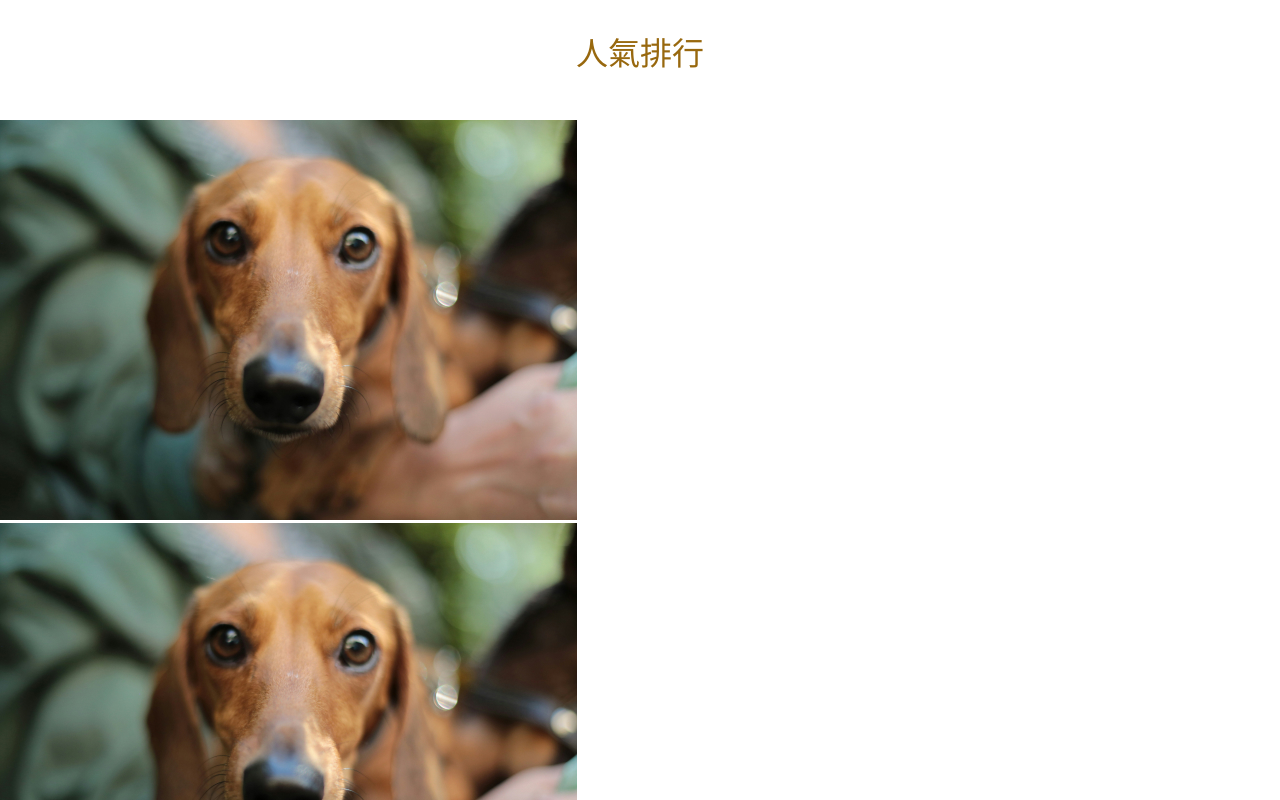
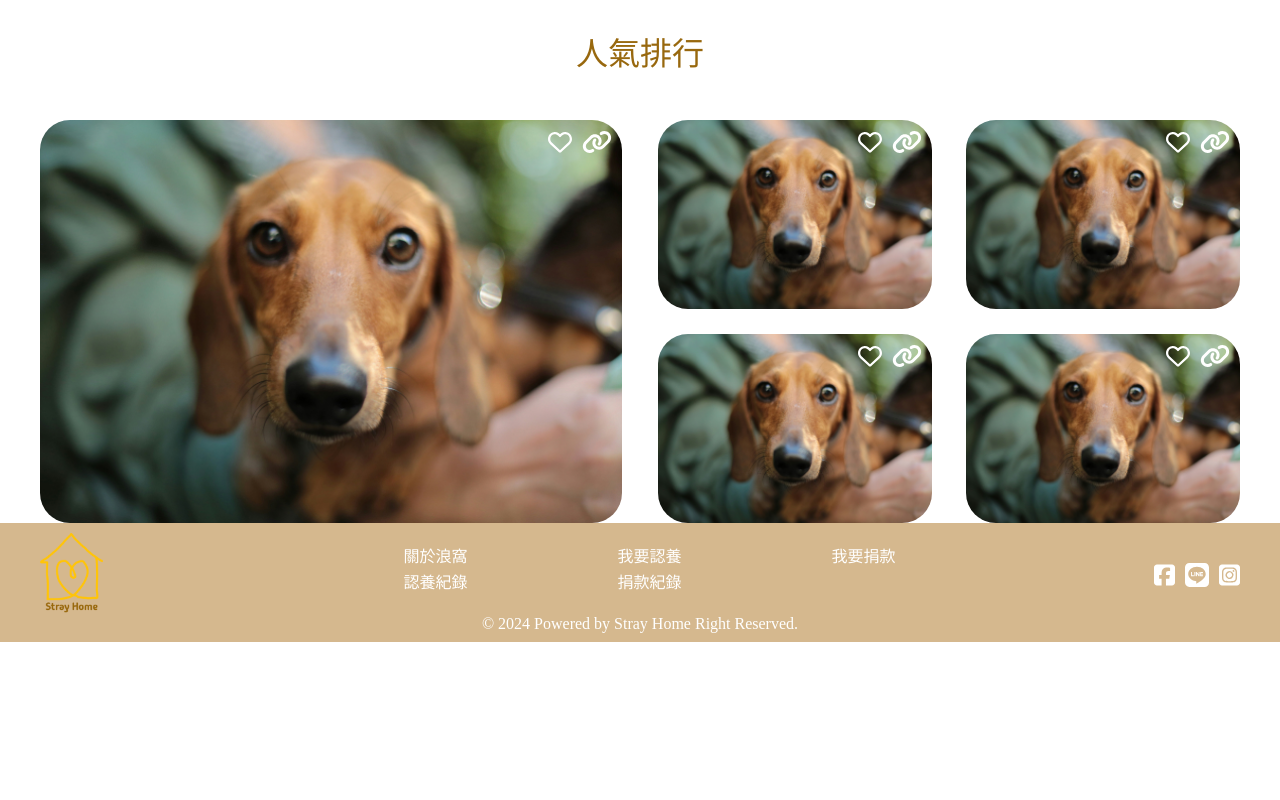
Before and after one commit to hanxinn/stray_home, a Vue app: page /home in a window 1280 px wide. Shown: the part 1260-2060 px from the top of the page. After the commit the page ends 1902 px from the top, so only its background shows below. Built offline with nearby package versions, Linux system fonts and the light colour scheme.

Commit message:
section popular 未完成

```diff
--- a/src/views/Home/index.vue
+++ b/src/views/Home/index.vue
@@ -73,22 +73,73 @@
     </div>
     <div class="popular-cardlist">
       <div class="rank1">
-        <div class="popular-card">
-        <div class="popular-card-pic">
-          <img src="../../assets/pic/home/dog1.jpg">
+        <div class="pop-card">
+          <div class="pop-card-pic">
+            <div class="pop-card-adopt">
+                    <p>我要認養</p>
+                  </div>
+                  <div class="pop-card-icon">
+                    <font-awesome-icon class="icon" icon="fa-regular fa-heart" />
+                    <font-awesome-icon class="icon" icon="fa-solid fa-link" />
+                  </div>
+            <img src="../../assets/pic/home/dog1.jpg">
+          </div>
+
         </div>
-
-      </div>
-
-
       </div>
       <div class="low-rank">
-        <div class="popular-card">
-        <div class="popular-card-pic">
-          <img src="../../assets/pic/home/dog1.jpg">
+        <div class="pop-card">
+          <div class="pop-card-pic">
+            <div class="pop-card-adopt">
+                    <p>我要認養</p>
+                  </div>
+                  <div class="pop-card-icon">
+                    <font-awesome-icon class="icon" icon="fa-regular fa-heart" />
+                    <font-awesome-icon class="icon" icon="fa-solid fa-link" />
+                  </div>
+            <img src="../../assets/pic/home/dog1.jpg">
+          </div>
+
         </div>
+        <div class="pop-card">
+          <div class="pop-card-pic">
+            <div class="pop-card-adopt">
+                    <p>我要認養</p>
+                  </div>
+                  <div class="pop-card-icon">
+                    <font-awesome-icon class="icon" icon="fa-regular fa-heart" />
+                    <font-awesome-icon class="icon" icon="fa-solid fa-link" />
+                  </div>
+            <img src="../../assets/pic/home/dog1.jpg">
+          </div>
 
-      </div>
+        </div>
+        <div class="pop-card">
+          <div class="pop-card-pic">
+            <div class="pop-card-adopt">
+                    <p>我要認養</p>
+                  </div>
+                  <div class="pop-card-icon">
+                    <font-awesome-icon class="icon" icon="fa-regular fa-heart" />
+                    <font-awesome-icon class="icon" icon="fa-solid fa-link" />
+                  </div>
+            <img src="../../assets/pic/home/dog1.jpg">
+          </div>
+
+        </div>
+        <div class="pop-card">
+          <div class="pop-card-pic">
+            <div class="pop-card-adopt">
+                    <p>我要認養</p>
+                  </div>
+                  <div class="pop-card-icon">
+                    <font-awesome-icon class="icon" icon="fa-regular fa-heart" />
+                    <font-awesome-icon class="icon" icon="fa-solid fa-link" />
+                  </div>
+            <img src="../../assets/pic/home/dog1.jpg">
+          </div>
+
+        </div>
 
       </div>
     </div>
@@ -140,7 +191,7 @@
     padding-top: 10px;
     padding-bottom: 10px;
     .container {
-      width: 1200px;
+      max-width: 1200px;
       margin: 0 auto;
       display: flex;
       justify-content: space-between;
@@ -203,7 +254,7 @@
     }
     .home-cardlist {
       .home-card {
-        width: 1200px;
+        max-width: 1200px;
         margin: 0 auto;
         display: flex;
         .home-card-pic {
@@ -265,6 +316,7 @@
             height: 150px;
             border: 0;
             border-radius: 50%;
+            cursor: pointer;
           }
 
         }
@@ -279,6 +331,103 @@
         text-align: center;
         padding-top: 50px;
         padding-bottom: 50px;
+      }
+    }
+    .popular-cardlist {
+      display: flex;
+      justify-content: center;
+      max-width: 1200px;
+      margin: 0 auto;
+      gap: 3%;
+      .rank1 {
+        width: 50%;
+        .pop-card {
+          .pop-card-pic {
+            position: relative;
+            overflow: hidden;
+            cursor: pointer;
+            &:hover .pop-card-adopt {
+            bottom: 0;
+          }
+          .pop-card-adopt {
+            position: absolute;
+            bottom: -50px;
+            text-align: center;
+            color: white;
+            background-color: #D5B88E;
+            width: 100%;
+            padding: 10px;
+            border-radius: 0 0 30px 30px;
+            font-size: 24px;
+            transition: bottom 0.3s ease;
+          }
+          .pop-card-icon {
+            position: absolute;
+            right: 10px;
+            top: 10px;
+            .icon {
+              font-size: 24px;
+              color: white;
+              margin-left: 10px;
+            }
+          }
+            img {
+              width: 100%;
+              object-fit: cover;
+              display: block;
+              border-radius: 30px;
+            }
+          }
+
+        }
+
+
+      }
+      .low-rank {
+        width: 50%;
+        display: flex;
+        gap: 6%;
+        flex-wrap: wrap;
+        .pop-card {
+          width: 47%;
+          .pop-card-pic {
+            position: relative;
+            overflow: hidden;
+            cursor: pointer;
+            &:hover .pop-card-adopt {
+            bottom: 0;
+          }
+          .pop-card-adopt {
+            position: absolute;
+            bottom: -50px;
+            text-align: center;
+            color: white;
+            background-color: #D5B88E;
+            width: 100%;
+            padding: 10px;
+            border-radius: 0 0 30px 30px;
+            font-size: 24px;
+            transition: bottom 0.3s ease;
+          }
+          .pop-card-icon {
+            position: absolute;
+            right: 10px;
+            top: 10px;
+            .icon {
+              font-size: 24px;
+              color: white;
+              margin-left: 10px;
+            }
+          }
+            img {
+              width: 100%;
+              object-fit: cover;
+              display: block;
+              border-radius: 30px;
+            }
+          }
+
+        }
       }
     }
   }
```
